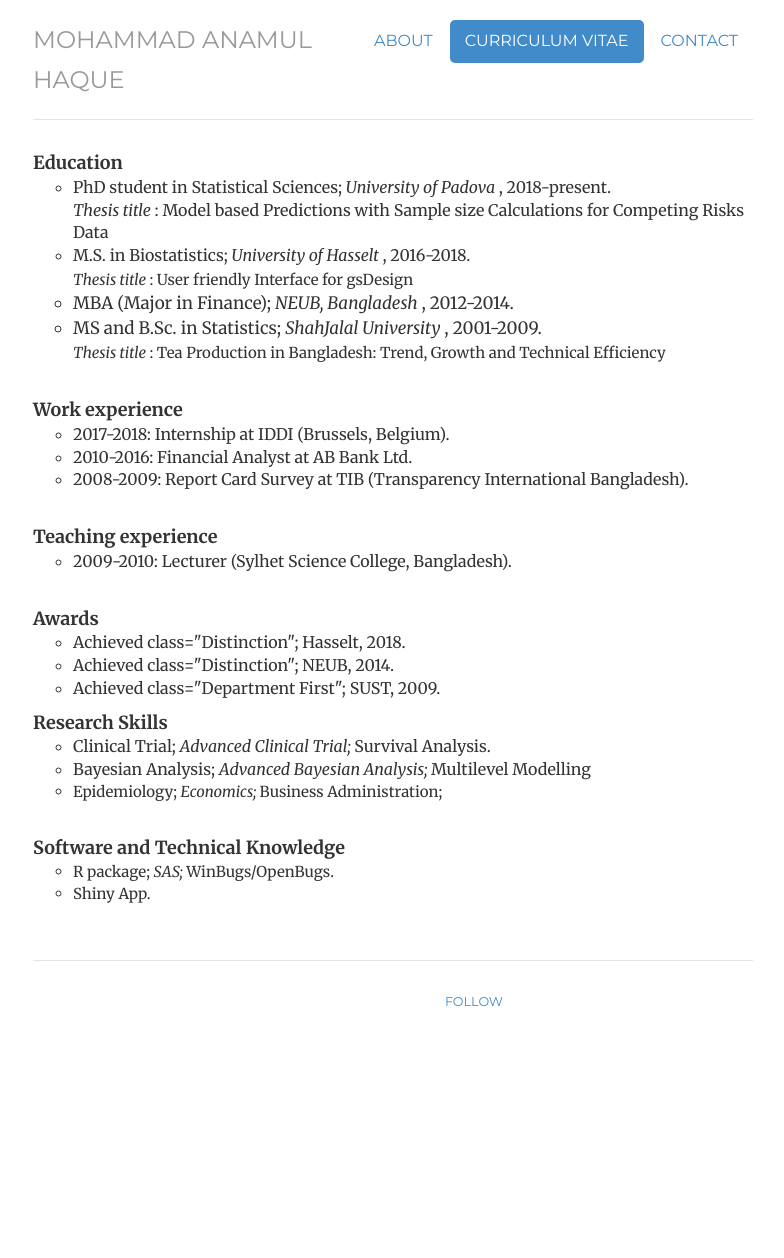
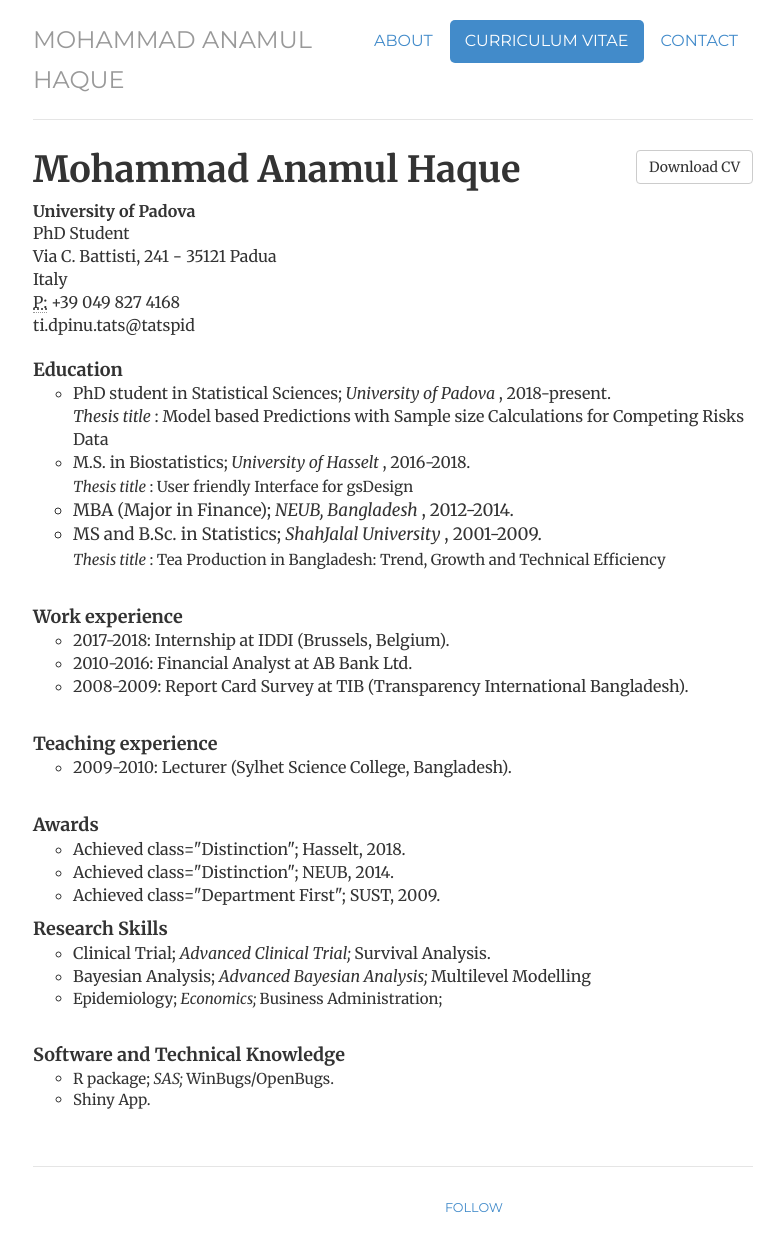
Before and after one commit to haquemdanamul/haquemdanamul, a Jekyll site: the page built from resume/index.html, in a window 1280 px wide. Shown: the whole page, without its empty margins (247-1031 px from the left). Built offline with Jekyll 4.4.1, drawn with Linux system fonts in a browser that asks for light colours; nearby versions of some CDN libraries; library files that are not in the unit come from our copies; before the commit the page ends 1051 px from its top, so only the background shows below that.

Commit message:
Update index.html

```diff
--- a/resume/index.html
+++ b/resume/index.html
@@ -8,7 +8,18 @@ contact: passive
 description: Contact information for Jonathan McGlone, a Librarian, Front-End Developer, Digital Publisher, Project Manager, Music Enthusiast, and Web Noodler living and working in Michigan.
 ---
 <div class="resume">
-
+	<a href="/files/McGlone-CV-2015.pdf" class="btn btn-default pull-right" title="Download CV as PDF">Download CV</a>
+				<div itemscope itemtype="http://data-vocabulary.org/Person">
+				<span itemprop="name"><h1>Mohammad Anamul Haque</h1></span>
+				<address>
+				<span itemprop="affiliation"><strong>University of Padova</strong><br></span>
+				<span itemprop="affiliation">PhD Student<br></span>
+				Via C. Battisti, 241 - 35121 Padua<br>
+				Italy<br>
+				<abbr title="phone">P:</abbr> +39 049 827 4168<br>
+				<span class="obfuscate">dipstat@stat.unipd.it</span>
+				</address>
+				</div>
 <b style="font-size:18px"> Education </b>
 <ul style="list-style-type:circle;">
   <li> PhD student in Statistical Sciences; <i> University of Padova </i>, 2018-present. </li>
```
